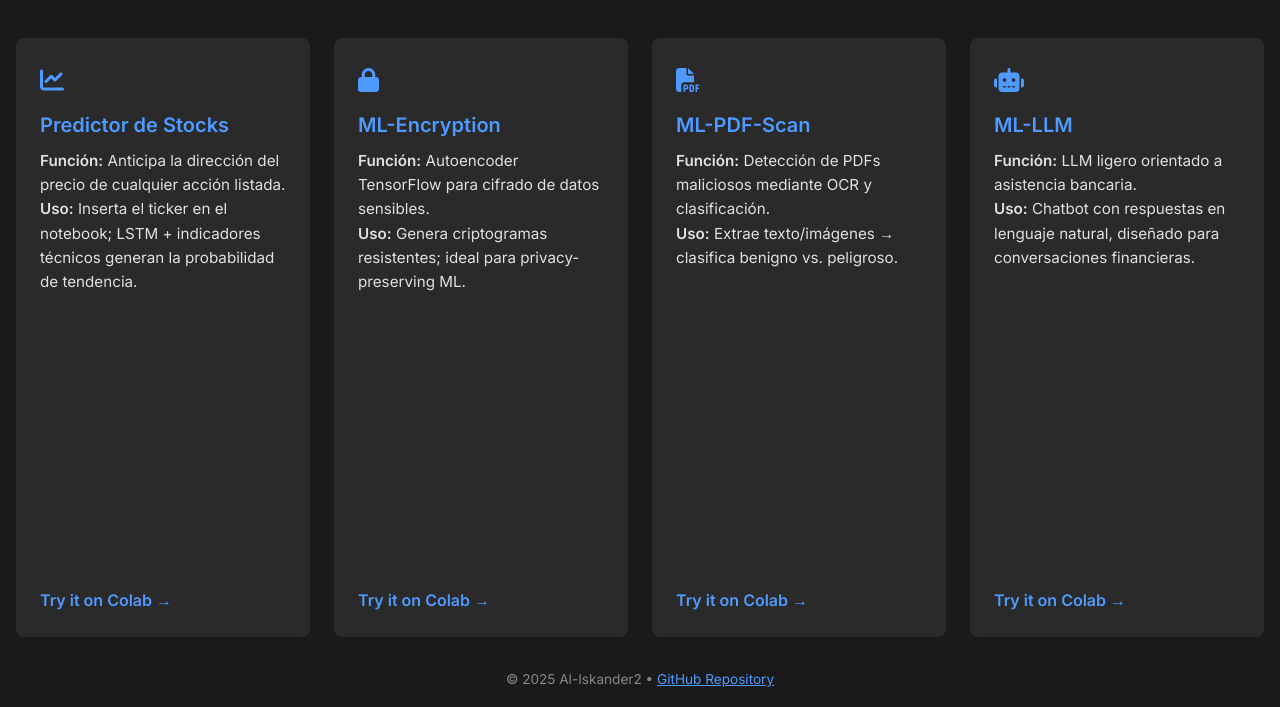
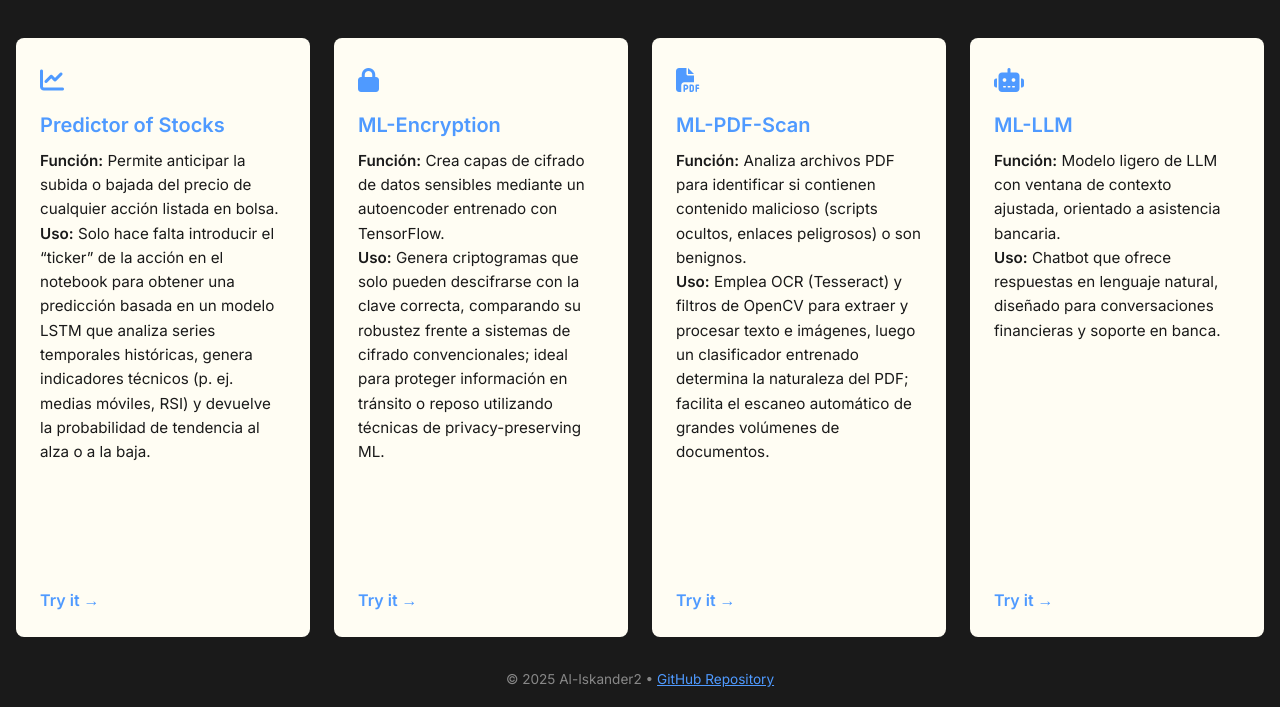
Before and after one commit to Al-iskander2/machinelearning.github.io, a plain HTML site: page index.html in a window 1280 px wide. Shown: the part 93-800 px from the top of the page. Drawn offline with Linux system fonts and the light colour scheme.

Commit message:
Update index.html

```diff
--- a/index.html
+++ b/index.html
@@ -11,7 +11,7 @@
   <style>
     :root {
       --bg: #1a1a1a;
-      --card: #2a2a2a;
+      --card: #fffdf3;
       --text: #e0e0e0;
       --accent: #4f9aff;
       --radius: 8px;
@@ -33,6 +33,7 @@
     header h1 {
       font-weight: 400;
       font-size: 2rem;
+      color: var(--text);
     }
     .projects {
       display: grid;
@@ -49,6 +50,7 @@
       flex-direction: column;
       justify-content: space-between;
       transition: transform 0.2s ease;
+      color: #1a1a1a;
     }
     .card:hover {
       transform: translateY(-5px);
@@ -90,40 +92,40 @@
 </head>
 <body>
   <header>
-    <h1>🚀 Proyectos de Machine Learning</h1>
+    <h1>Proyectos de Machine Learning</h1>
   </header>
   <div class="projects">
     <div class="card">
       <div class="icon"><i class="fas fa-chart-line"></i></div>
-      <h2>Predictor de Stocks</h2>
-      <p><strong>Función:</strong> Anticipa la dirección del precio de cualquier acción listada.<br>
-      <strong>Uso:</strong> Inserta el ticker en el notebook; LSTM + indicadores técnicos generan la probabilidad de tendencia.</p>
-      <a href="#">Try it on Colab →</a>
+      <h2>Predictor of Stocks</h2>
+      <p><strong>Función:</strong> Permite anticipar la subida o bajada del precio de cualquier acción listada en bolsa.<br>
+      <strong>Uso:</strong> Solo hace falta introducir el “ticker” de la acción en el notebook para obtener una predicción basada en un modelo LSTM que analiza series temporales históricas, genera indicadores técnicos (p. ej. medias móviles, RSI) y devuelve la probabilidad de tendencia al alza o a la baja.</p>
+      <a href="https://colab.research.google.com/drive/151CHTQIkMKo-bvM4TqmDHHiST63kYCZI?usp=sharing" target="_blank">Try it →</a>
     </div>
     <div class="card">
       <div class="icon"><i class="fas fa-lock"></i></div>
       <h2>ML-Encryption</h2>
-      <p><strong>Función:</strong> Autoencoder TensorFlow para cifrado de datos sensibles.<br>
-      <strong>Uso:</strong> Genera criptogramas resistentes; ideal para privacy-preserving ML.</p>
-      <a href="#">Try it on Colab →</a>
+      <p><strong>Función:</strong> Crea capas de cifrado de datos sensibles mediante un autoencoder entrenado con TensorFlow.<br>
+      <strong>Uso:</strong> Genera criptogramas que solo pueden descifrarse con la clave correcta, comparando su robustez frente a sistemas de cifrado convencionales; ideal para proteger información en tránsito o reposo utilizando técnicas de privacy-preserving ML.</p>
+      <a href="https://colab.research.google.com/drive/1xYMw9TN07d-5UQEWcksdUWTuEbQUVRfA?usp=sharing" target="_blank">Try it →</a>
     </div>
     <div class="card">
       <div class="icon"><i class="fas fa-file-pdf"></i></div>
       <h2>ML-PDF-Scan</h2>
-      <p><strong>Función:</strong> Detección de PDFs maliciosos mediante OCR y clasificación.<br>
-      <strong>Uso:</strong> Extrae texto/imágenes → clasifica benigno vs. peligroso.</p>
-      <a href="#">Try it on Colab →</a>
+      <p><strong>Función:</strong> Analiza archivos PDF para identificar si contienen contenido malicioso (scripts ocultos, enlaces peligrosos) o son benignos.<br>
+      <strong>Uso:</strong> Emplea OCR (Tesseract) y filtros de OpenCV para extraer y procesar texto e imágenes, luego un clasificador entrenado determina la naturaleza del PDF; facilita el escaneo automático de grandes volúmenes de documentos.</p>
+      <a href="https://colab.research.google.com/drive/1XFgimlA9eEToS5IhENjwjQOdG-5cs1Hr?usp=sharing" target="_blank">Try it →</a>
     </div>
     <div class="card">
       <div class="icon"><i class="fas fa-robot"></i></div>
       <h2>ML-LLM</h2>
-      <p><strong>Función:</strong> LLM ligero orientado a asistencia bancaria.<br>
-      <strong>Uso:</strong> Chatbot con respuestas en lenguaje natural, diseñado para conversaciones financieras.</p>
-      <a href="#">Try it on Colab →</a>
+      <p><strong>Función:</strong> Modelo ligero de LLM con ventana de contexto ajustada, orientado a asistencia bancaria.<br>
+      <strong>Uso:</strong> Chatbot que ofrece respuestas en lenguaje natural, diseñado para conversaciones financieras y soporte en banca.</p>
+      <a href="https://colab.research.google.com/drive/1OUer1o2NzuzIoLwtAT9Z4Z45HEyDzxAy?usp=sharing" target="_blank">Try it →</a>
     </div>
   </div>
   <footer>
-    &copy; 2025 Al-Iskander2 • <a href="#" style="color: var(--accent);">GitHub Repository</a>
+    &copy; 2025 Al-Iskander2 • <a href="https://github.com/Al-iskander2/machinelearning.github.io" style="color: var(--accent);" target="_blank">GitHub Repository</a>
   </footer>
 </body>
 </html>
```
